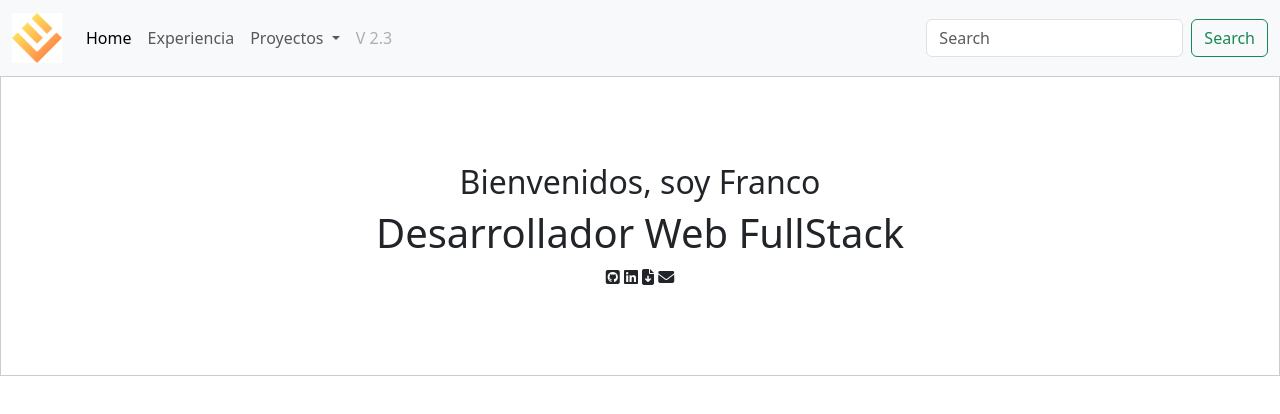
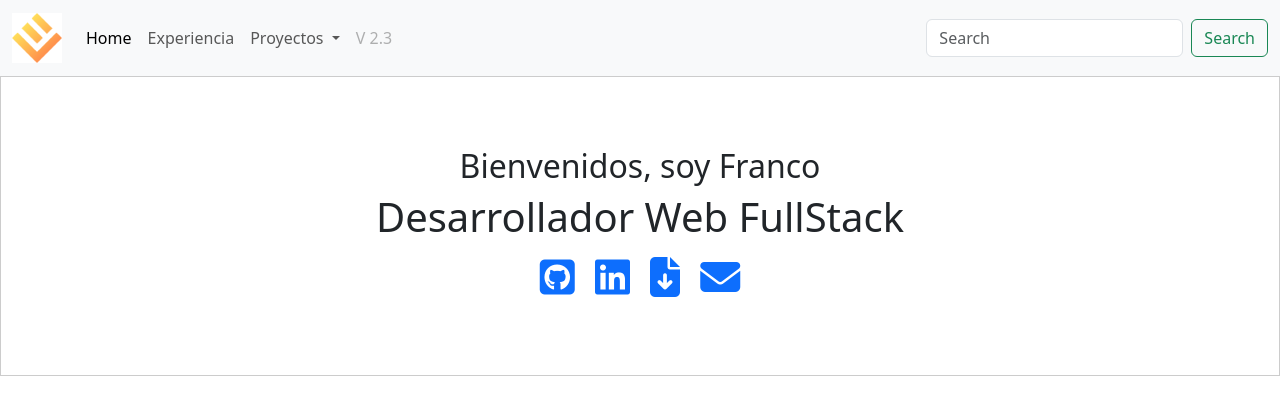
Before and after one commit to frandatagh/porfolioweb, a plain HTML site: page public/index.html in a window 1280 px wide. Drawn offline with Linux system fonts and the light colour scheme.

Commit message:
ajustando iconos de presentacion

```diff
--- a/public/index.html
+++ b/public/index.html
@@ -49,10 +49,10 @@
     <h2>Bienvenidos, soy Franco</h2>
     <h1>Desarrollador Web FullStack</h1>
     <div>
-      <i class="fa-brands fa-square-github"></i>
-      <i class="fa-brands fa-linkedin"></i>
-      <i class="fa-solid fa-file-arrow-down"></i>
-      <i class="fa-solid fa-envelope"></i>
+      <a href=""><i class="fa-brands fa-square-github fs-1 p-2"></i></a>
+      <a href=""><i class="fa-brands fa-linkedin fs-1 p-2"></i></a>
+      <a href=""><i class="fa-solid fa-file-arrow-down fs-1 p-2"></i></a>
+      <a href=""><i class="fa-solid fa-envelope fs-1 p-2"></i></a>
     </div>
   </div>
 
```
